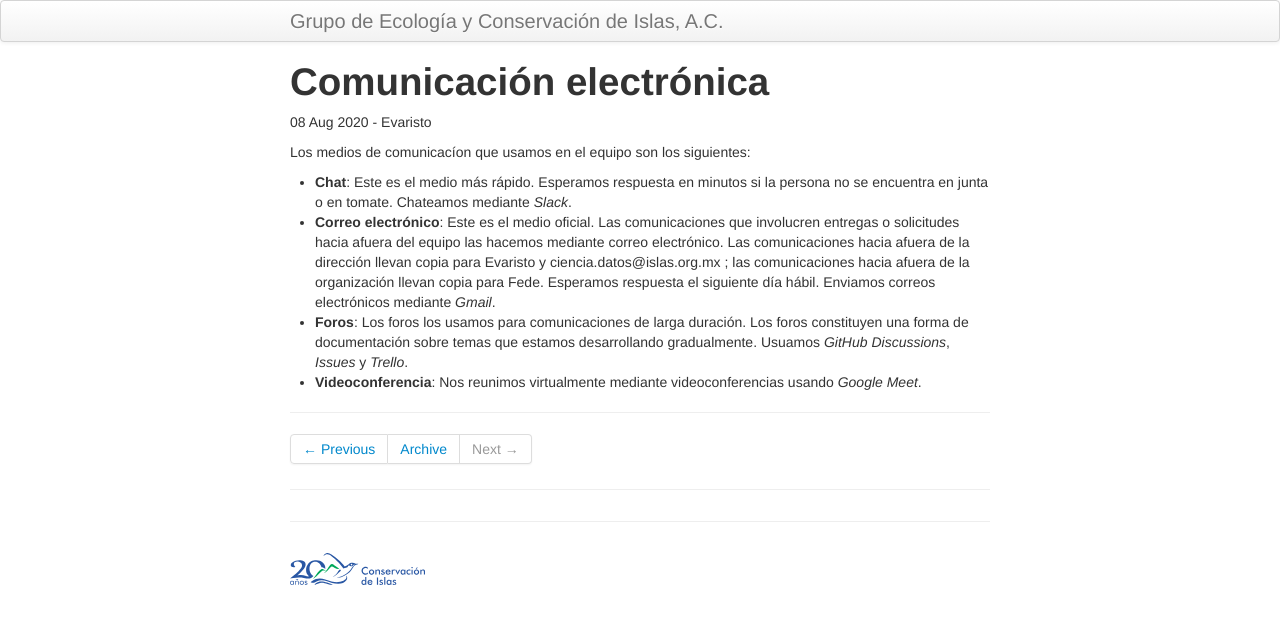
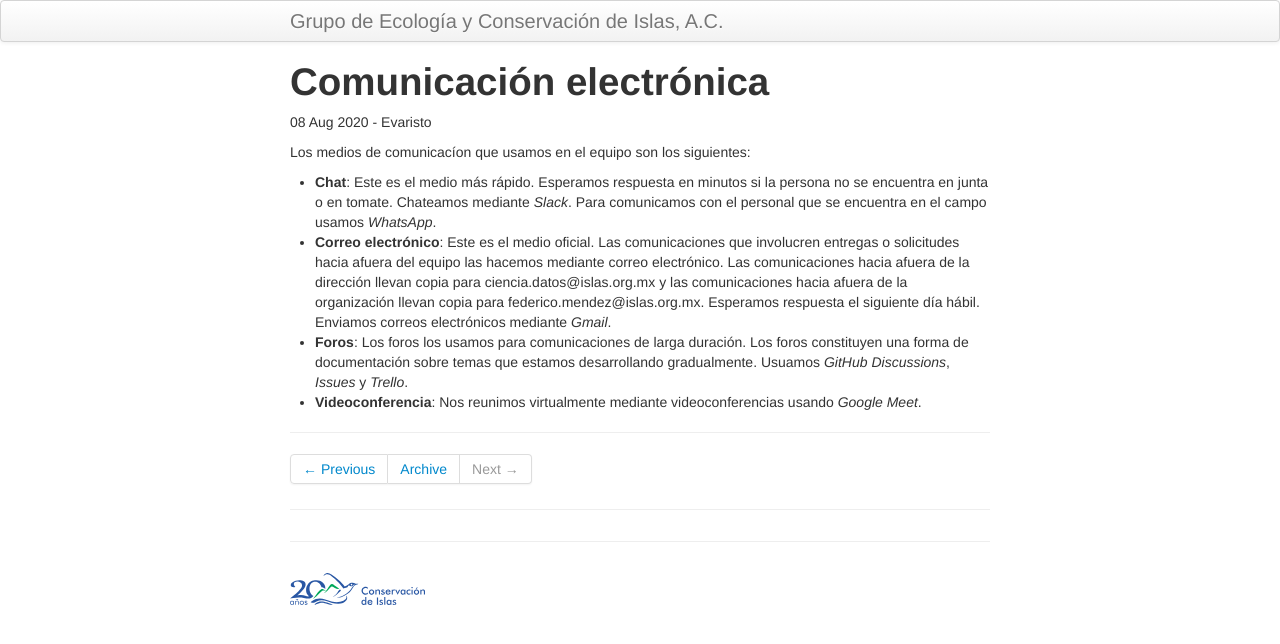
Before and after one commit to LizethMReyes/islasgeci.github.io, a Jekyll site: the page built from _posts/2020-08-08-comunicacion.md, in a window 1280 px wide. Shown: the top 644 px of the page. Built offline with Jekyll 4.4.1, drawn with Linux system fonts in a browser that asks for light colours.

Commit message:
🕵️ Atiene revisión de MB

```diff
--- a/_posts/2020-08-08-comunicacion.md
+++ b/_posts/2020-08-08-comunicacion.md
@@ -8,12 +8,13 @@ tags: equipo
 Los medios de comunicacíon que usamos en el equipo son los siguientes:
 
 - **Chat**: Este es el medio más rápido. Esperamos respuesta en minutos si la persona no se
-  encuentra en junta o en tomate. Chateamos mediante _Slack_.
+  encuentra en junta o en tomate. Chateamos mediante _Slack_. Para comunicamos con el personal que
+  se encuentra en el campo usamos _WhatsApp_.
 - **Correo electrónico**: Este es el medio oficial. Las comunicaciones que involucren entregas o
   solicitudes hacia afuera del equipo las hacemos mediante correo electrónico. Las comunicaciones
-  hacia afuera de la dirección llevan copia para Evaristo y ciencia.datos@islas.org.mx ; las comunicaciones hacia afuera de la
-  organización llevan copia para Fede. Esperamos respuesta el siguiente día hábil. Enviamos correos
-  electrónicos mediante _Gmail_.
+  hacia afuera de la dirección llevan copia para ciencia.datos@islas.org.mx y las comunicaciones
+  hacia afuera de la organización llevan copia para federico.mendez@islas.org.mx. Esperamos
+  respuesta el siguiente día hábil. Enviamos correos electrónicos mediante _Gmail_.
 - **Foros**: Los foros los usamos para comunicaciones de larga duración. Los foros constituyen una
   forma de documentación sobre temas que estamos desarrollando gradualmente. Usuamos _GitHub
   Discussions_, _Issues_ y _Trello_.
```
